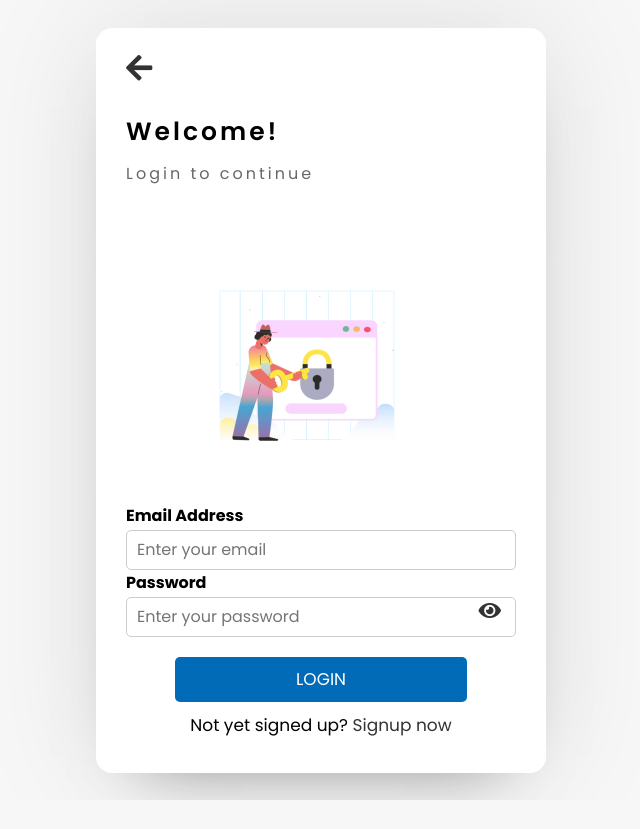
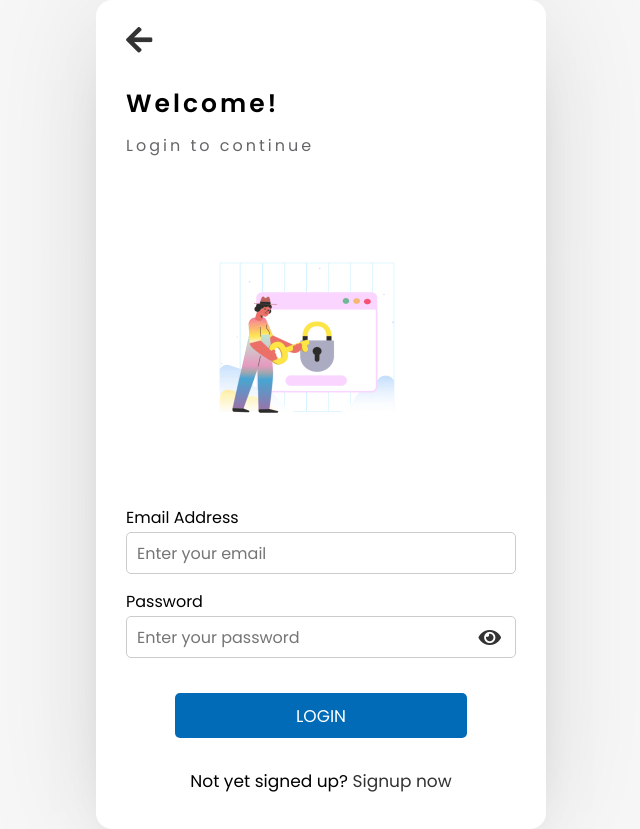
Before and after one commit to toraDK/ChatAppK3, a PHP site: page /login.php in a window 1280 px wide. Shown: the whole page, without its empty margins (319-959 px from the left). Before the commit the page ends 800 px from the top, so only its background shows below. Run offline with PHP 8.4, Linux system fonts and the light colour scheme.

Commit message:
solved minor problem1

```diff
--- a/style.css
+++ b/style.css
@@ -36,9 +36,9 @@ body {
   font-weight: 600;
   padding-bottom: 10px;
 }
-/* .form form {
-  margin: 20px 0;
-} */
+.form form {
+  margin: 30px 0;
+}
 .form form .error-text {
   color: #721c24;
   padding: 8px 10px;
@@ -70,7 +70,8 @@ body {
   height: 40px;
   width: 100%;
   font-size: 16px;
-  padding: 0 10px;
+  padding: 20px 10px;
+  margin-bottom: 15px;
   border-radius: 5px;
   border: 1px solid #ccc;
 }
@@ -78,6 +79,7 @@ body {
   outline: none;
 }
 .form form .image input {
+  margin-bottom: 15px;
   font-size: 17px;
 }
 .form form .button input {
@@ -136,7 +138,7 @@ body {
 .form form .field i {
   position: absolute;
   right: 15px;
-  top: 60%;
+  top: 57.5%;
   font-size: 20px !important;
   color: #ccc;
   cursor: pointer;
@@ -188,7 +190,7 @@ section.form.signup i {
   display: flex;
   align-items: center;
   padding-bottom: 20px;
-  border-bottom: 1px solid #e6e6e6;
+  border-bottom: 2px solid #e6e6e6;
   justify-content: space-between;
 }
 
@@ -319,9 +321,6 @@ section.form.signup i {
   background: #333;
   color: #fff;
 }
-.search button.active i {
-  /* transform: translateY(-%); */
-}
 .search button.active i::before {
   content: "\f00d";
 }
@@ -336,7 +335,7 @@ section.form.signup i {
   padding-bottom: 10px;
   margin-bottom: 15px;
   padding-right: 15px;
-  border-bottom-color: #f1f1f1;
+  border-bottom: 1.5px solid #e6e6e6;
 }
 .users-list a:last-child {
   margin-bottom: 0px;
@@ -583,7 +582,7 @@ section.form.signup i {
   margin-top: 50px;
 }
 
-label {
+.modal label {
   font-weight: bold;
 }
 
```
